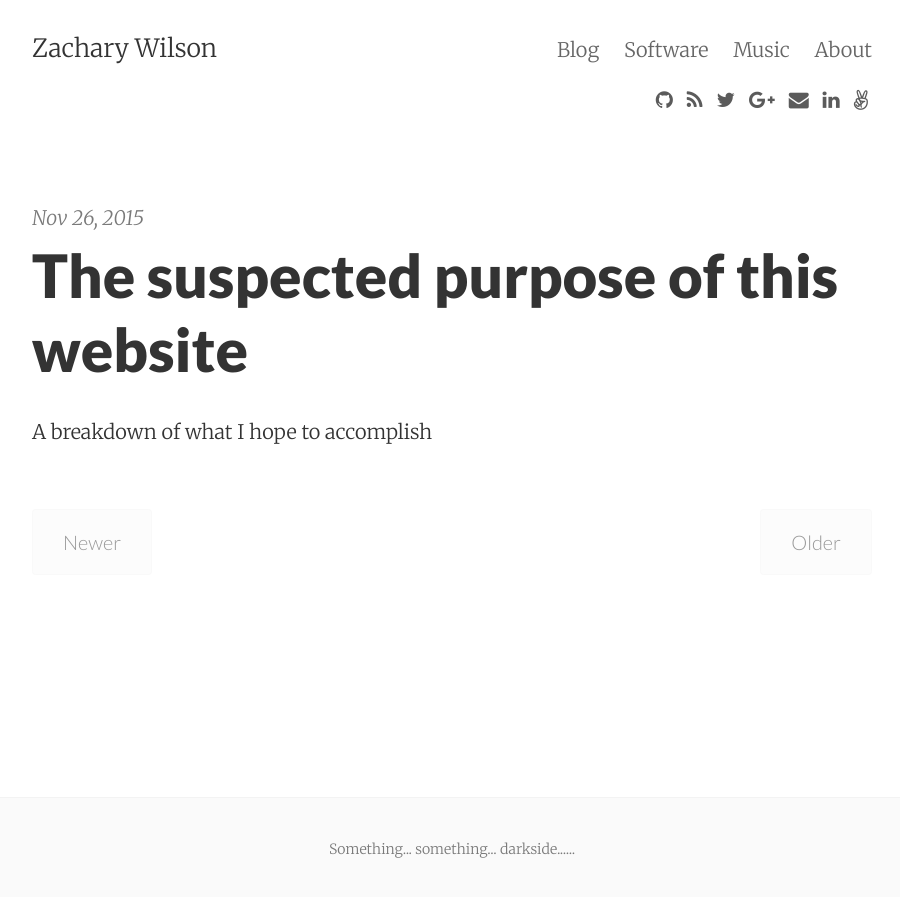
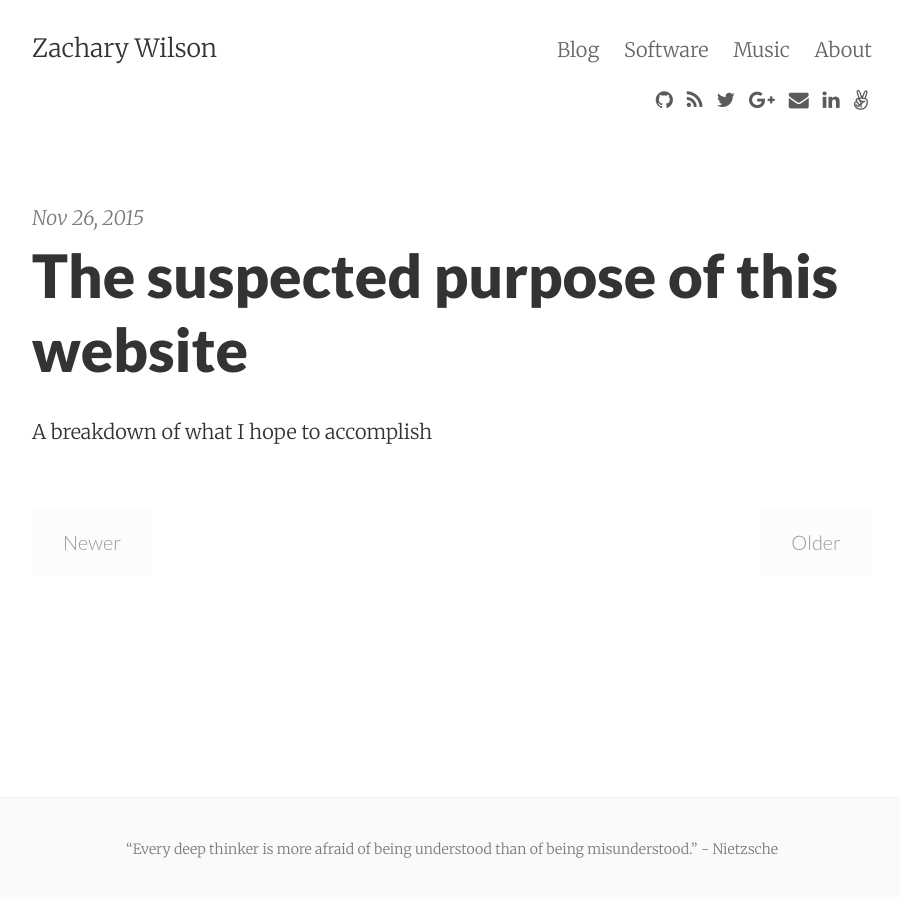
Before and after one commit to zakrywilson/zakrywilson.github.io, a Jekyll site: the page built from index.html, in a window 1280 px wide. Shown: the top 897 px of the page, without its empty margins (188-1088 px from the left). Built offline with Jekyll 4.4.1, drawn with Linux system fonts in a browser that asks for light colours; nearby versions of some CDN libraries; the list of posts is cut into pages by our own code.

Commit message:
Changed footer to F.N.

```diff
--- a/_includes/footer.html
+++ b/_includes/footer.html
@@ -1,9 +1,7 @@
 <footer class="center">
   <div class="measure">
     <small>
-
-        Something... something... darkside......
-
+      “Every deep thinker is more afraid of being understood than of being misunderstood.” - Nietzsche
     </small>
   </div>
 </footer>
```
